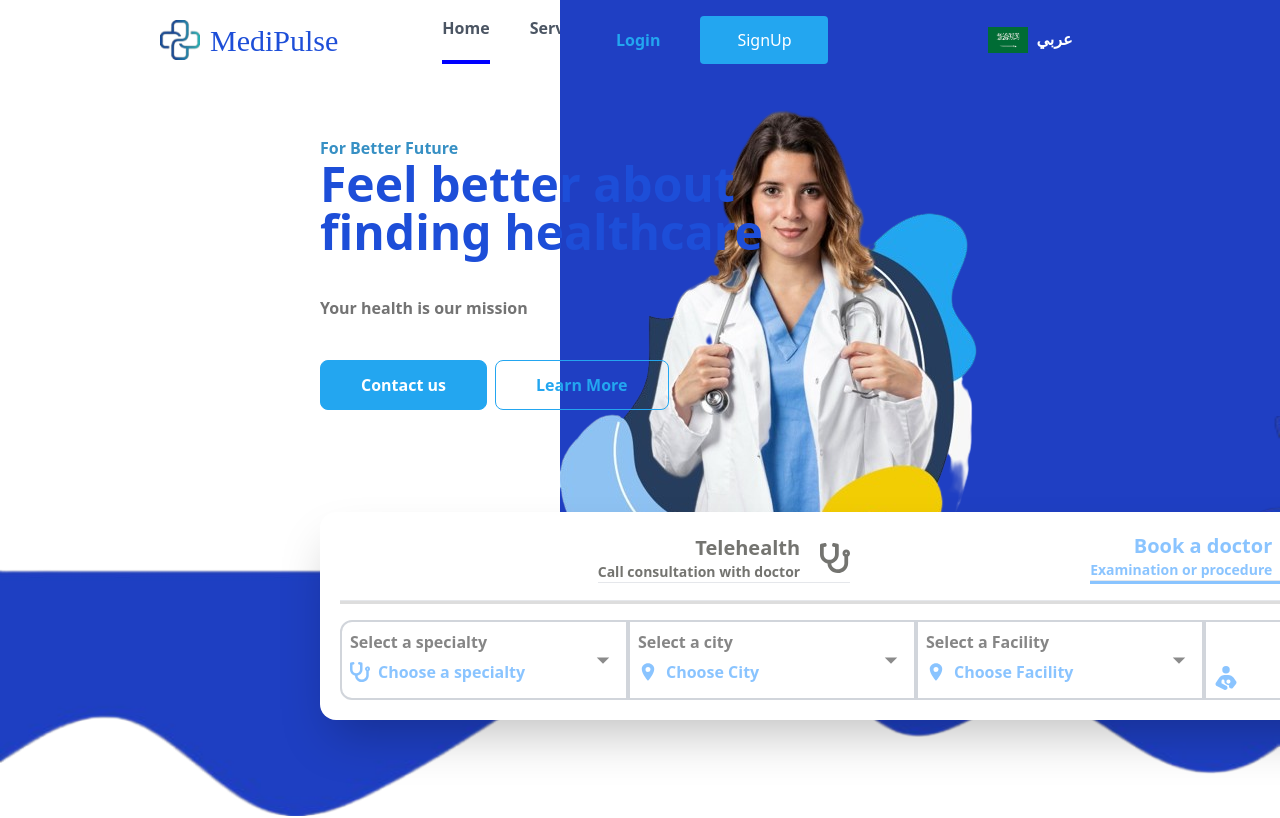
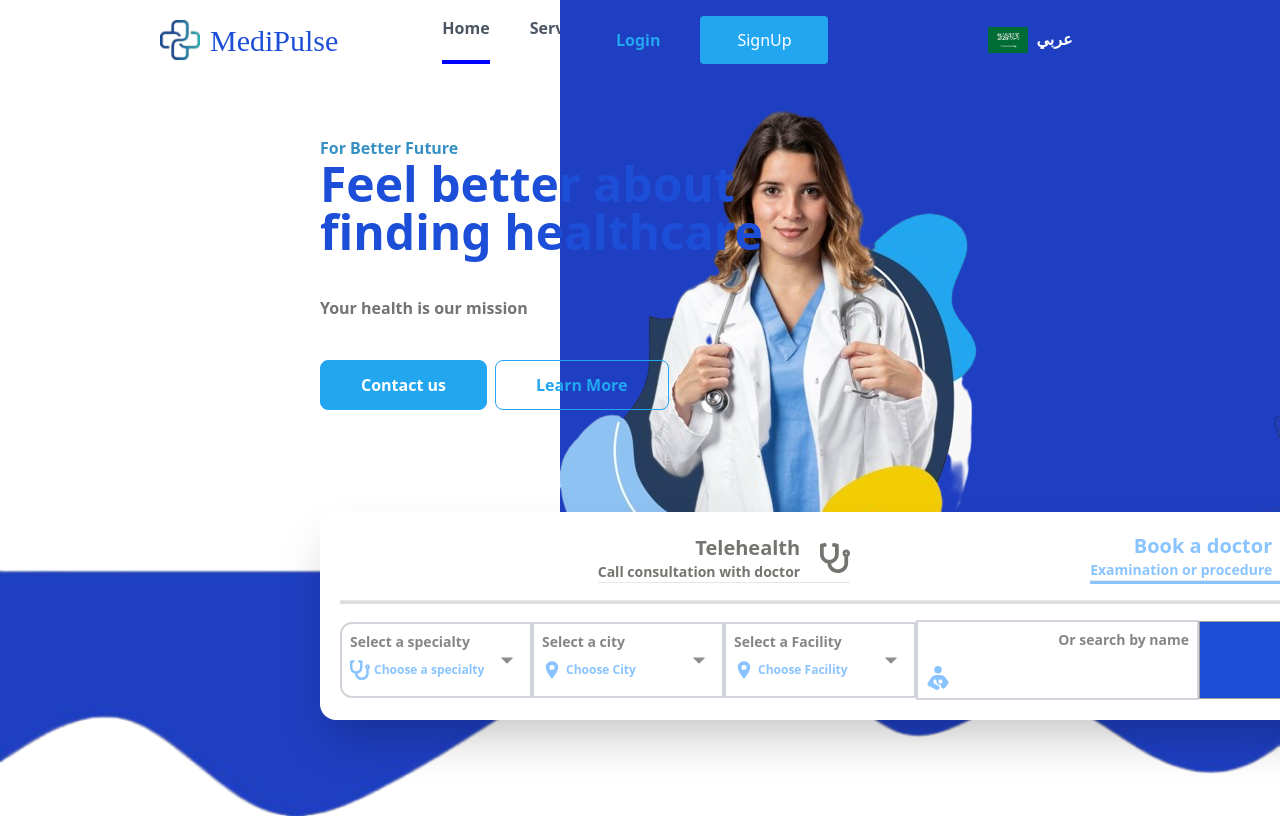
Before and after one commit to moshaosama/Graduation_Project, a React (Vite) app: page / in a window 1280 px wide. Shown: the top 818 px of the page. Built offline with nearby package versions, Linux system fonts and the light colour scheme; no server answers.

Commit message:
modified: SpecialityCard.tsx

```diff
--- a/src/Components/Card/SpecialityCard.tsx
+++ b/src/Components/Card/SpecialityCard.tsx
@@ -21,10 +21,10 @@ const SpecialityCard = React.memo(
     const width = useMemo(() => `w-${Width}`, [Width]);
     return (
       <>
-        <div className="flex w-96  flex-col relative">
+        <div className="flex w-96 max-2xl:w-48 flex-col relative">
           <div
             className={clsx(
-              `p-2 border-2 border-solid border-gray-300 ${width} cursor-pointer  hover:bg-[#7d98b37a] flex ${Traslation.ConvertFLex} justify-between items-center transition-all duration-500`,
+              `p-2 border-2 max-2xl:w-48 border-solid border-gray-300 ${width} cursor-pointer  hover:bg-[#7d98b37a] flex ${Traslation.ConvertFLex} justify-between items-center transition-all duration-500`,
               lengthZero ? "rounded-l-xl" : ""
             )}
             onClick={onCLick}
@@ -33,12 +33,12 @@ const SpecialityCard = React.memo(
               <p
                 className={`text-sm${
                   language == '"English"' ? "text-start" : "text-end"
-                } font-semibold text-[#868686]`}
+                } font-semibold text-[#868686] max-2xl:text-sm`}
               >
                 {Label}
               </p>
               <div
-                className={`my-2 max-h-5 flex items-center ${Traslation.ConvertFLex} gap-2 text-[#0a84ff7a]`}
+                className={`my-2 max-h-5 flex items-center max-2xl:text-[12px] max-2xl:gap-1 font-bold ${Traslation.ConvertFLex} gap-2 text-[#0a84ff7a]`}
               >
                 {Element}
                 <p className="text-md font-semibold">{Title}</p>
```
